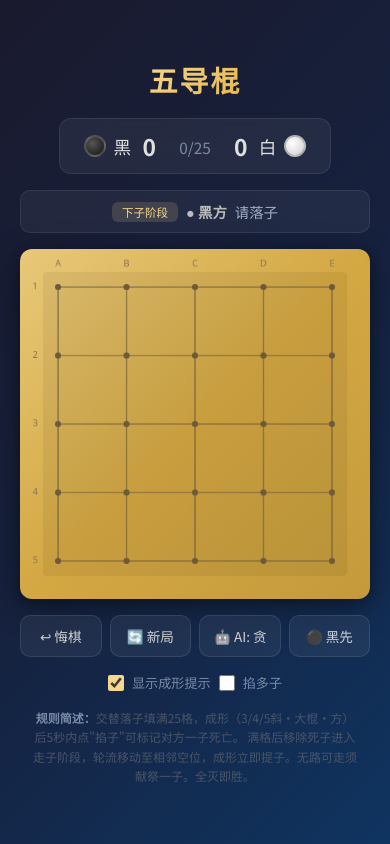
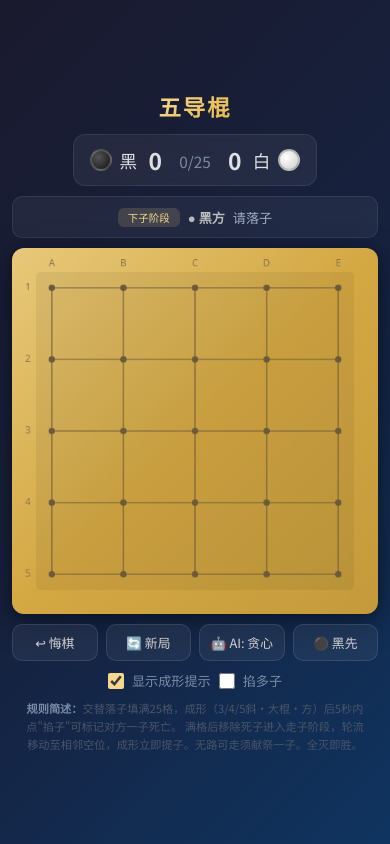
Before and after one commit to 9sheng/wudaogun, a plain HTML site: page src/index.html in a window 390 px wide. Drawn offline with Linux system fonts and the light colour scheme.

Commit message:
feat: Add mobile responsive support
- Add touch event handler for mobile tap-to-play
- Canvas touch-action:none to prevent scroll/zoom interference
- Media query for screens ≤520px: smaller fonts, tighter spacing
- Canvas already scales via max-width:100% with coordinate math

```diff
--- a/src/css/style.css
+++ b/src/css/style.css
@@ -153,6 +153,7 @@ canvas {
   cursor: pointer;
   max-width: 100%;
   height: auto !important;
+  touch-action: none;
 }
 
 /* Winner overlay */
@@ -227,3 +228,15 @@ canvas {
   padding: 0 10px;
 }
 .rules b { color: #7a8ba6; }
+
+/* Mobile responsive */
+@media (max-width: 520px) {
+  body { padding: 12px; }
+  .container { gap: 10px; }
+  .header h1 { font-size: 1.4em; }
+  .score-panel { padding: 8px 16px; gap: 14px; }
+  #status { font-size: 0.82em; padding: 8px 12px; }
+  #btn-claim { padding: 12px; font-size: 1em; }
+  .controls button, .controls select { padding: 8px 10px; font-size: 0.8em; min-width: 60px; }
+  .rules { font-size: 0.7em; }
+}
--- a/src/js/board.js
+++ b/src/js/board.js
@@ -17,6 +17,7 @@ const Board = (() => {
     canvas.width = canvas.height = BOARD_SIZE;
     ctx = canvas.getContext('2d');
     canvas.addEventListener('click', onClick);
+    canvas.addEventListener('touchend', onTouch, { passive: false });
     setAI('greedy');
   }
 
@@ -231,6 +232,12 @@ const Board = (() => {
     ctx.arcTo(x, y + h, x, y, r);
     ctx.arcTo(x, y, x + w, y, r);
     ctx.closePath();
+  }
+
+  function onTouch(e) {
+    e.preventDefault();
+    const t = e.changedTouches[0];
+    onClick({ clientX: t.clientX, clientY: t.clientY });
   }
 
   // ===================== Click handling =====================
```
